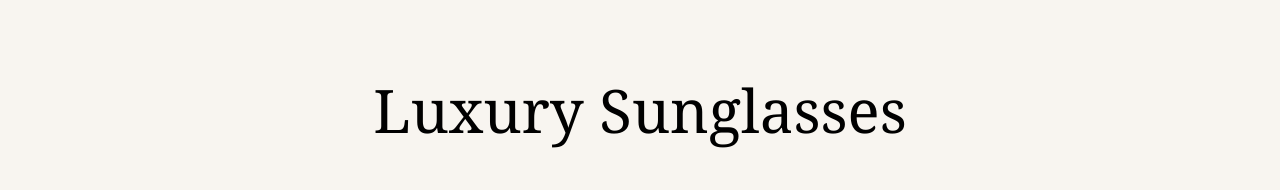
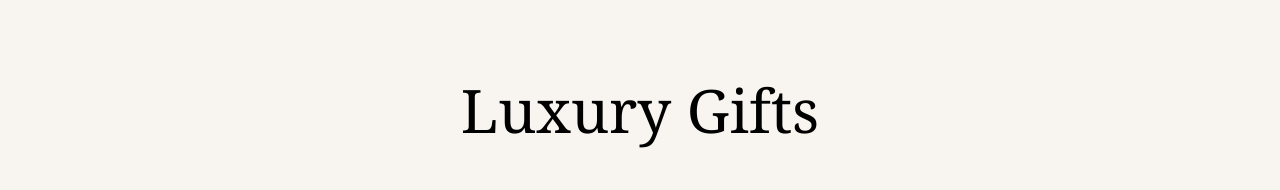
Before and after one commit to hudhafathima081-cell/Elane, a Next.js app: page /collections/gifts in a window 1280 px wide. Shown: the top 190 px of the page. Built offline with nearby package versions, Linux system fonts and the light colour scheme.

Commit message:
updated gift pages

```diff
--- a/app/collections/gifts/page.tsx
+++ b/app/collections/gifts/page.tsx
@@ -1,8 +1,8 @@
 import Link from "next/link";
 
-export default function SunglassesPage() {
+export default function GiftsPage() {
 
-  const sunglasses = [
+  const gifts = [
 
     {
       name: "Saint Laurent Noir",
@@ -53,12 +53,12 @@ export default function SunglassesPage() {
     <section className="min-h-screen bg-[#F8F5F0] text-black px-10 py-20">
 
       <h1 className="text-6xl font-serif text-center mb-20">
-        Luxury Sunglasses
+        Luxury Gifts
       </h1>
 
       <div className="grid grid-cols-1 md:grid-cols-2 lg:grid-cols-3 gap-12">
 
-        {sunglasses.map((item, index) => (
+        {gifts.map((item, index) => (
 
           <div
             key={index}
```
